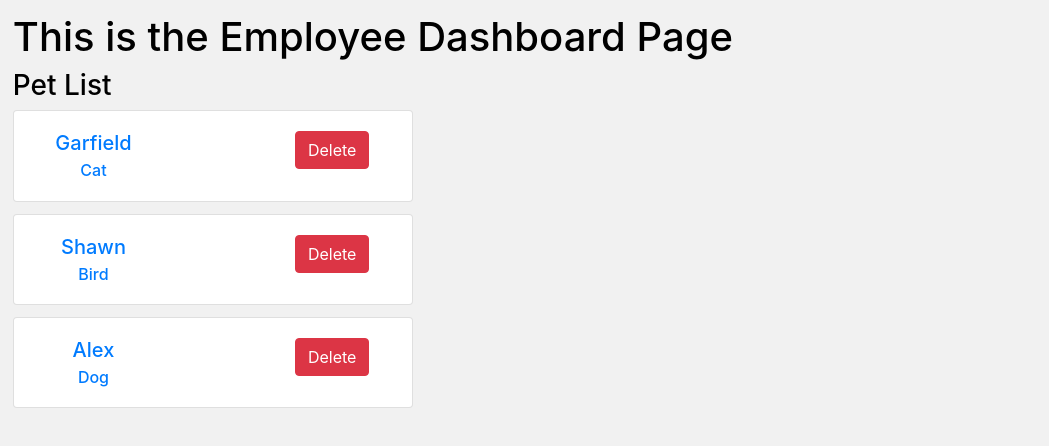
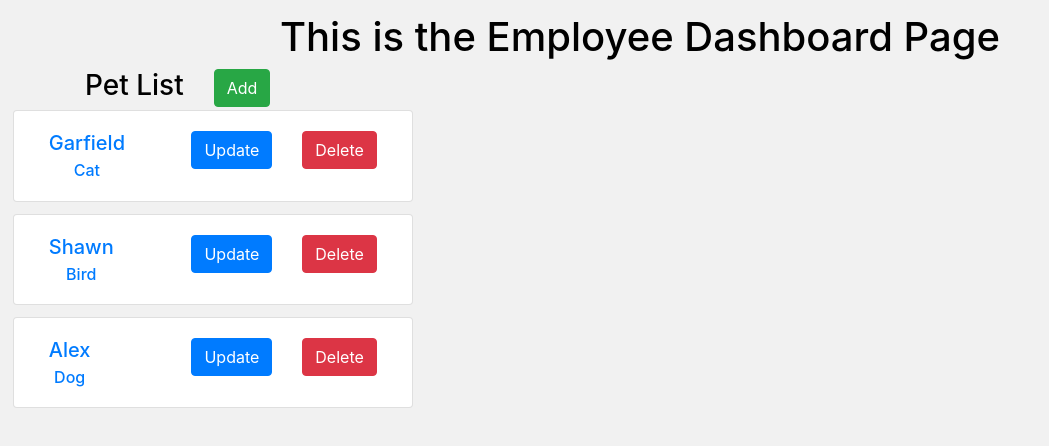
Before and after one commit to alexsonnysar/uh-sdp-pet-app, a React (Create React App) app in the folder ui/: page /empdash in a window 1280 px wide. Shown: the top 446 px of the page, without its empty margins (0-1049 px from the left). Built offline with nearby package versions, Linux system fonts and the light colour scheme.

Commit message:
Added update and add button to empdash

```diff
--- a/ui/src/components/PetList.js
+++ b/ui/src/components/PetList.js
@@ -1,16 +1,30 @@
 import React from "react";
 import PetListCard from "./PetListCard";
 import CardColumns from "react-bootstrap/CardColumns";
+import { Card, Button, Container, Col, Row } from "react-bootstrap";
 
 const PetList = ({ heading, petList }) => {
   return (
     <div data-testid="petlist">
+      <Container>
+        <Row>
+          <Col md="auto">
             <h3>{heading}</h3>
+          </Col>
+          <Col>
+            <Button variant="success">Add</Button>
+          </Col>
+        </Row>
+      </Container>
+      <Row>
+        <Col>
           {petList.map((pet, index) => (
             <CardColumns key={index}>
               <PetListCard pet={pet} key={index} />
             </CardColumns>
           ))}
+        </Col>
+      </Row>
     </div>
   );
 };
--- a/ui/src/components/PetListCard.js
+++ b/ui/src/components/PetListCard.js
@@ -17,6 +17,9 @@ const PetListCard = ({ pet }) => {
               </Col>
               <Col></Col>
               <Col>
+                <Button variant="primary">Update</Button>
+              </Col>
+              <Col>
                 <Button variant="danger">Delete</Button>
               </Col>
             </Row>
--- a/ui/src/pages/EmployeeDashboard.js
+++ b/ui/src/pages/EmployeeDashboard.js
@@ -19,7 +19,7 @@ const petList = [
 const EmployeeDashboard = () => {
   return (
     <div data-testid="empdash">
-      <h1>This is the Employee Dashboard Page</h1>
+      <h1 align="center">This is the Employee Dashboard Page</h1>
       <PetList heading="Pet List" petList={petList} />
     </div>
   );
--- a/ui/src/pages/Home.js
+++ b/ui/src/pages/Home.js
@@ -9,7 +9,7 @@ const petProfileInfo = {
 const Home = () => {
   return (
     <div>
-      <h1>This is the User Home Page</h1>
+      <h1 align="center">This is the User Home Page</h1>
       <PetCard pet={petProfileInfo} />
     </div>
   );
```
Lines whose indentation alone changed are shown as unchanged.
